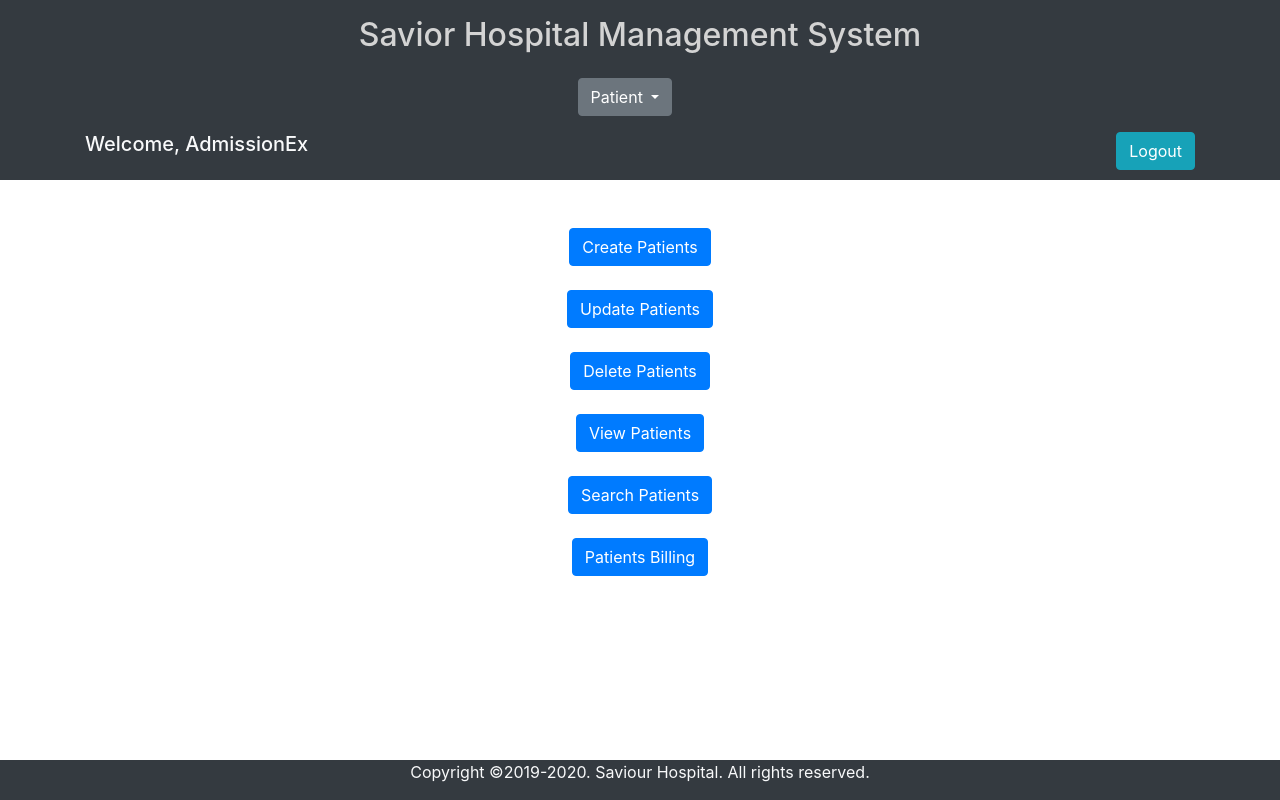
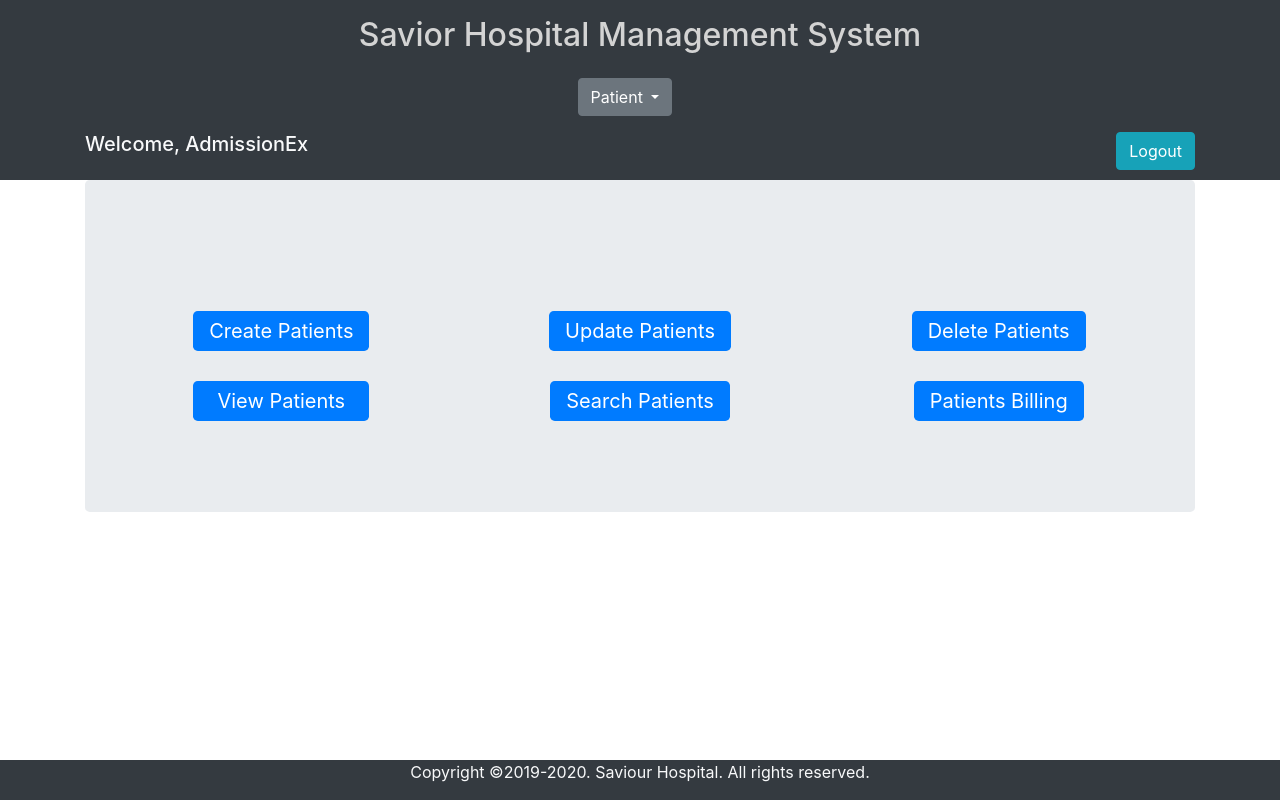
Before and after one commit to Aryan120798/HMS, a Flask app: page /patient/dashboard in a window 1280 px wide. Run offline with Flask 2, Linux system fonts and the light colour scheme; the visitor is signed in with stand-in values (Sample User, id 1); parts of the project's set-up code (start-up, migrations or seed data) failed here and were passed over; some libraries are stand-ins or nearby versions.

Commit message:
UI beautification

```diff
--- a/forms.py
+++ b/forms.py
@@ -25,9 +25,9 @@ class patientSchema(FlaskForm):
     date_of_admission = DateField(
         "Admission date", format='%Y-%m-%d', validators=[Required()],default= date.today())
     type_of_bed = SelectField('Type of Bed', choices=[
-        ("general word", "General Word"),
-        ("semi sharing", "Semi Sharing"),
-        ("single room", "Single Room")],
+        ("General", "General Ward"),
+        ("Semi", "Semi Sharing"),
+        ("Single", "Single Room")],
         validators=[Required()])
     address = TextAreaField("Address", validators=[Required()])
     state = StringField("State", validators=[Required()])
--- a/templates/patient_dashboard.html
+++ b/templates/patient_dashboard.html
@@ -4,31 +4,37 @@
 {% endblock %}
 {% block body %}
 
+<div class="container jumbotron">
 <center class="form-group mt-5">
-    <div class="form-group mt-4">
-        <a href="{{ url_for('PatientRegister' )}}" class="btn btn-primary">Create Patients</a>
+
+    <div class="row">
+        <div class="col form-group mt-4">
+            <a href="{{ url_for('PatientRegister' )}}" class="btn-lg btn-primary text-decoration-none" >Create Patients</a>
+        </div>
+
+        <div class="col form-group mt-4">
+            <a href="{{ url_for('PatientUpdate' )}}" class="btn-lg btn-primary text-decoration-none">Update Patients</a>
+        </div>
+        <div class="col form-group mt-4">
+            <a href="{{ url_for('PatientDelete' )}}" class="btn-lg btn-primary text-decoration-none">Delete Patients</a>
+        </div>
     </div>
 
-    <div class="form-group mt-4">
-        <a href="{{ url_for('PatientUpdate' )}}" class="btn btn-primary">Update Patients</a>
-    </div>
+    <div class="row">
+        <div class="col form-group mt-4">
+            <a href="{{ url_for('PatientView' )}}" class="btn-lg btn-primary pl-4 pr-4 text-decoration-none">View Patients</a>
+        </div>
 
-    <div class="form-group mt-4">
-        <a href="{{ url_for('PatientDelete' )}}" class="btn btn-primary">Delete Patients</a>
-    </div>
+        <div class="col form-group mt-4">
+            <a href="{{ url_for('PatientSearch' )}}" class="btn-lg btn-primary text-decoration-none">Search Patients</a>
+        </div>
 
-    <div class="form-group mt-4">
-        <a href="{{ url_for('PatientView' )}}" class="btn btn-primary">View Patients</a>
-    </div>
+        <div class="col form-group mt-4">
+            <a href="{{ url_for('PatientBilling' )}}" class="btn-lg btn-primary text-decoration-none">Patients Billing</a>
 
-    <div class="form-group mt-4">
-        <a href="{{ url_for('PatientSearch' )}}" class="btn btn-primary">Search Patients</a>
-    </div>
-
-    <div class="form-group mt-4">
-        <a href="{{ url_for('PatientBilling' )}}" class="btn btn-primary">Patients Billing</a>
-
+        </div>
     </div>
 </center>
+</div>
 
 {% endblock %}
```
Also changed, not shown: templates/diagnostics_fetch.html (+5 -3 lines), templates/diagnostics_screen.html (+12 -10 lines), templates/includes/footer.html (+7 -0 lines), templates/login.html (+7 -4 lines), templates/patient_billing.html (+13 -5 lines), templates/patient_view.html (+7 -1 lines).
